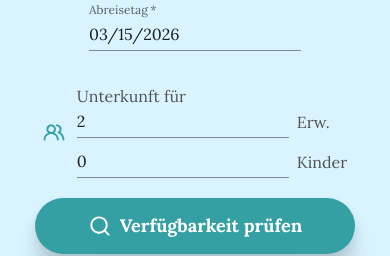
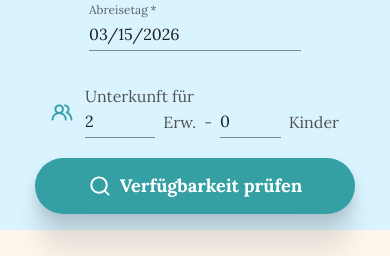
Before and after one commit to alxgrk/familien-urlaub-ruegen, a Next.js app: page / in a window 390 px wide. Shown: the part 720-976 px from the top of the page. Built offline with nearby package versions, Linux system fonts and the light colour scheme.

Commit message:
feat: improve people-selector component

```diff
--- a/pages/index.tsx
+++ b/pages/index.tsx
@@ -72,7 +72,7 @@ const BookingStrip: NextPage<{onSearchButtonClick: (anreise: Date, abreise: Date
     </div>
     <div className="relative box-border w-[0.06rem] h-[2.56rem] border-r-[1px] border-solid border-gray-300 sm:hidden md:hidden"/>
     <div
-        className="self-stretch flex-1 rounded-81xl flex flex-row py-[1rem] px-[0.5rem] items-center justify-center gap-[0.75rem] md:flex-[unset] md:self-stretch sm:w-auto sm:self-stretch sm:flex-[unset]">
+        className="max-w-[20rem] self-stretch flex-1 rounded-81xl flex flex-row py-[1rem] px-[1rem] items-center justify-center gap-[0.75rem] md:flex-[unset] md:self-stretch sm:w-auto sm:self-stretch sm:flex-[unset]">
       <div className="flex flex-col items-start justify-center">
         <img
             className="relative w-[1.37rem] h-[1.06rem]"
@@ -82,10 +82,8 @@ const BookingStrip: NextPage<{onSearchButtonClick: (anreise: Date, abreise: Date
       </div>
       <div className="flex flex-col items-start justify-center sm:flex-col md:flex-col">
         <div className="relative leading-[125%]">Unterkunft für</div>
-        <div className="flex flex-row items-center justify-start gap-[0.5rem] text-[1rem] text-dimgray-200 sm:flex-col md:flex-col">
-          <div className="flex flex-row items-center justify-start gap-[0.5rem] min-w-[5rem]
-           sm:self-start sm:min-w-[1rem]
-           md:self-start md:min-w-[1rem]">
+        <div className="flex flex-row items-center justify-start gap-[0.5rem] text-[1rem] text-dimgray-200">
+          <div className="flex flex-row items-center justify-start gap-[0.5rem] min-w-[5rem]">
             <TextField
                 type="number"
                 className="self-stretch  relative leading-[125%]"
@@ -99,10 +97,8 @@ const BookingStrip: NextPage<{onSearchButtonClick: (anreise: Date, abreise: Date
             />
             <div className="flex-1 relative leading-[125%]">Erw.</div>
           </div>
-          <div className="relative leading-[125%] sm:hidden md:hidden">-</div>
-          <div className="flex flex-row items-center justify-start gap-[0.5rem] min-w-[6rem]
-           sm:self-start sm:min-w-[1rem]
-           md:self-start md:min-w-[1rem]">
+          <div className="relative leading-[125%]">-</div>
+          <div className="flex flex-row items-center justify-start gap-[0.5rem] min-w-[6rem]">
             <TextField
                 type="number"
                 className="self-stretch  relative leading-[125%]"
```
